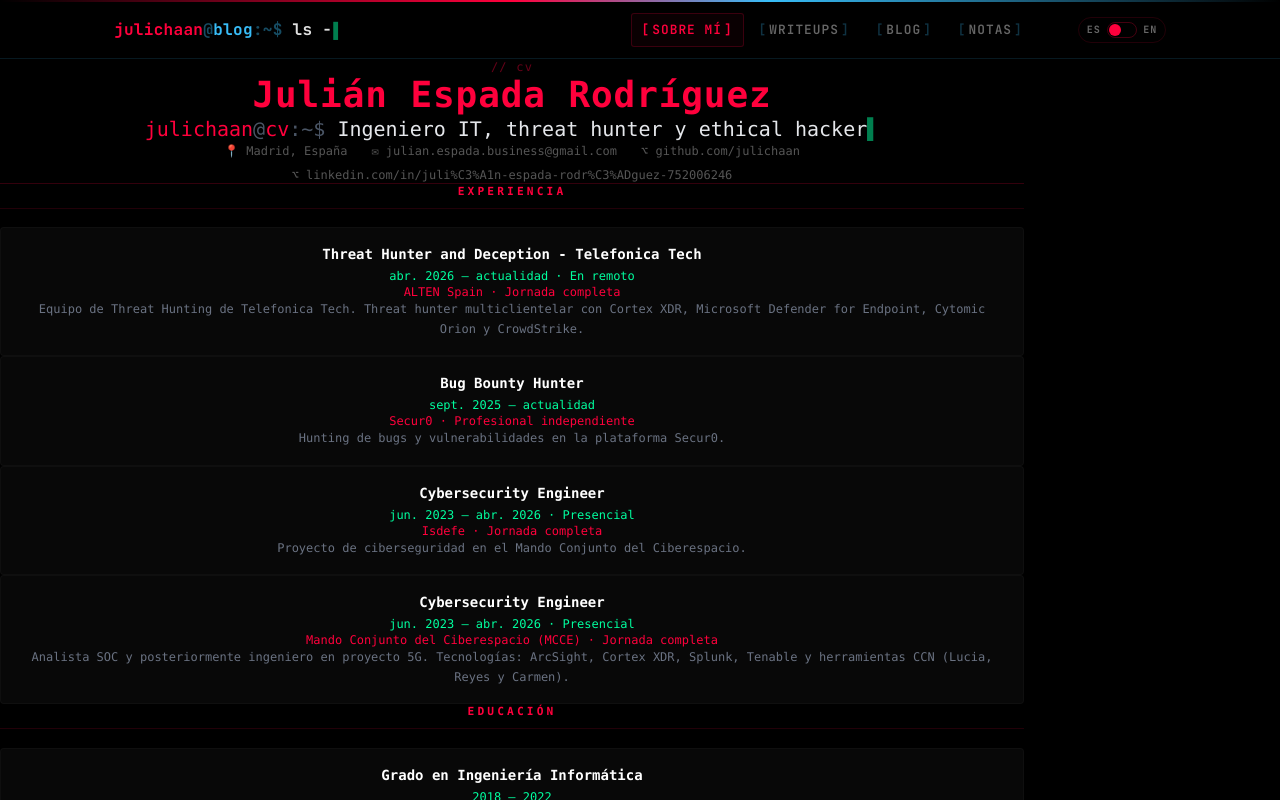
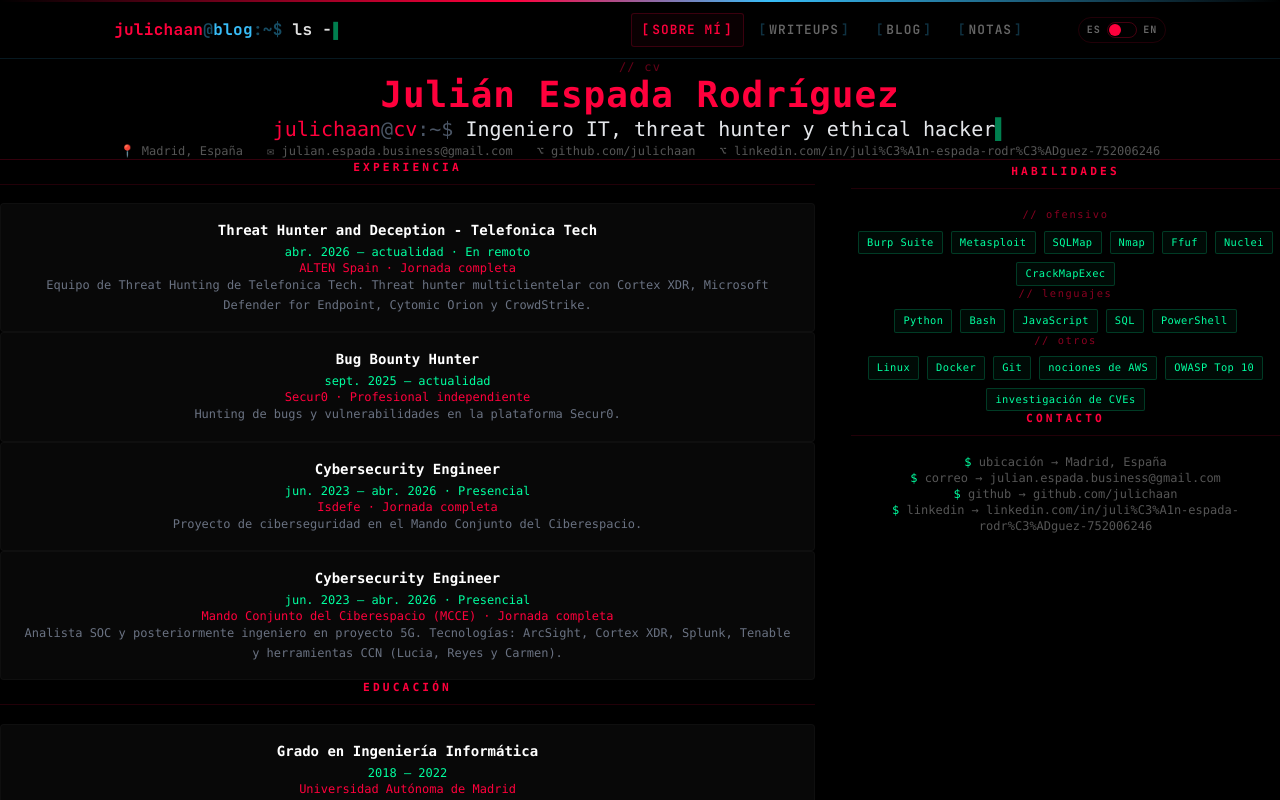
Before and after one commit to julichaan/julichaan_vercel_app, a Vue app: page /about in a window 1280 px wide. Shown: the top 800 px of the page. Built offline with nearby package versions, Linux system fonts and the light colour scheme.

Commit message:
Use right column for skills and contact on desktop

```diff
--- a/src/views/CV.vue
+++ b/src/views/CV.vue
@@ -192,7 +192,7 @@ watch(titleMessage, () => {
 
 <template>
   <div class="font-mono bg-black text-gray-300 min-h-screen">
-    <div class="max-w-5xl mx-auto px-6 py-12 md:py-14">
+    <div class="max-w-[1400px] mx-auto px-6 py-12 md:py-14">
       <header class="mb-10 md:mb-12 pb-8 border-b text-center" style="border-color:#ff003c33">
         <p class="text-xs tracking-widest mb-3" style="color:#ff003c66">// cv</p>
 
@@ -217,7 +217,7 @@ watch(titleMessage, () => {
         </div>
       </header>
 
-      <div class="cv-grid max-w-5xl mx-auto">
+      <div class="cv-grid max-w-[1300px] mx-auto">
         <div class="space-y-12 md:space-y-14">
           <section>
             <h2 class="section-title text-center">{{ isSpanish ? 'EXPERIENCIA' : 'EXPERIENCE' }}</h2>
@@ -257,7 +257,9 @@ watch(titleMessage, () => {
               </article>
             </div>
           </section>
+        </div>
 
+        <aside class="space-y-10 md:space-y-12 sidebar-panel">
           <section>
             <h2 class="section-title text-center">{{ isSpanish ? 'HABILIDADES' : 'SKILLS' }}</h2>
 
@@ -292,7 +294,7 @@ watch(titleMessage, () => {
               </p>
             </div>
           </section>
-        </div>
+        </aside>
       </div>
 
       <footer class="text-center text-xs text-gray-700 border-t mt-14 pt-6" style="border-color:#ff003c22">
@@ -305,6 +307,26 @@ watch(titleMessage, () => {
 <style scoped>
 .cv-grid {
   display: block;
+}
+
+@media (min-width: 1200px) {
+  .cv-grid {
+    display: grid;
+    grid-template-columns: minmax(0, 1.9fr) minmax(330px, 1fr);
+    gap: 2.25rem;
+    align-items: start;
+  }
+}
+
+.sidebar-panel {
+  padding-top: 0.25rem;
+}
+
+@media (min-width: 1200px) {
+  .sidebar-panel {
+    position: sticky;
+    top: 1.5rem;
+  }
 }
 
 .section-title {
```
